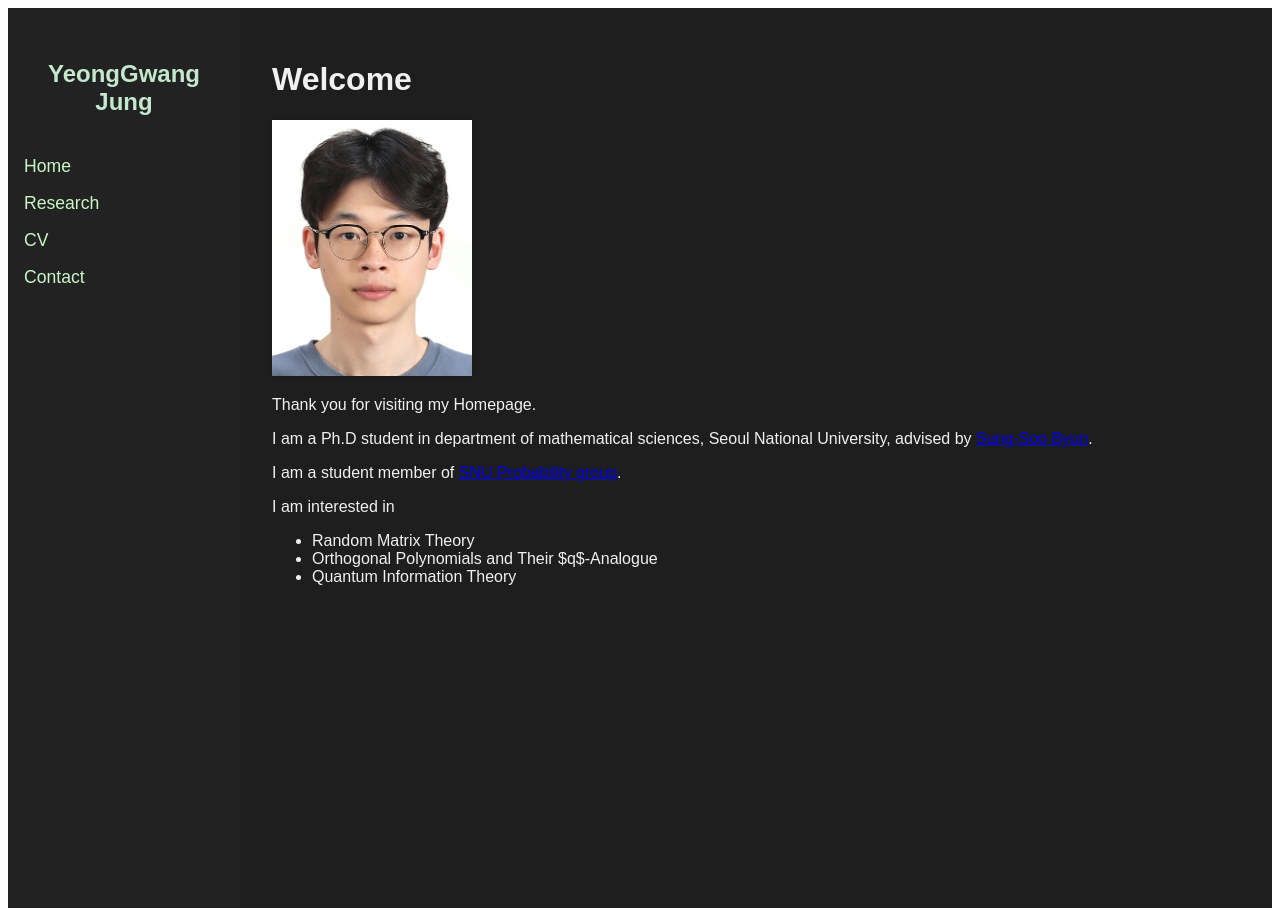
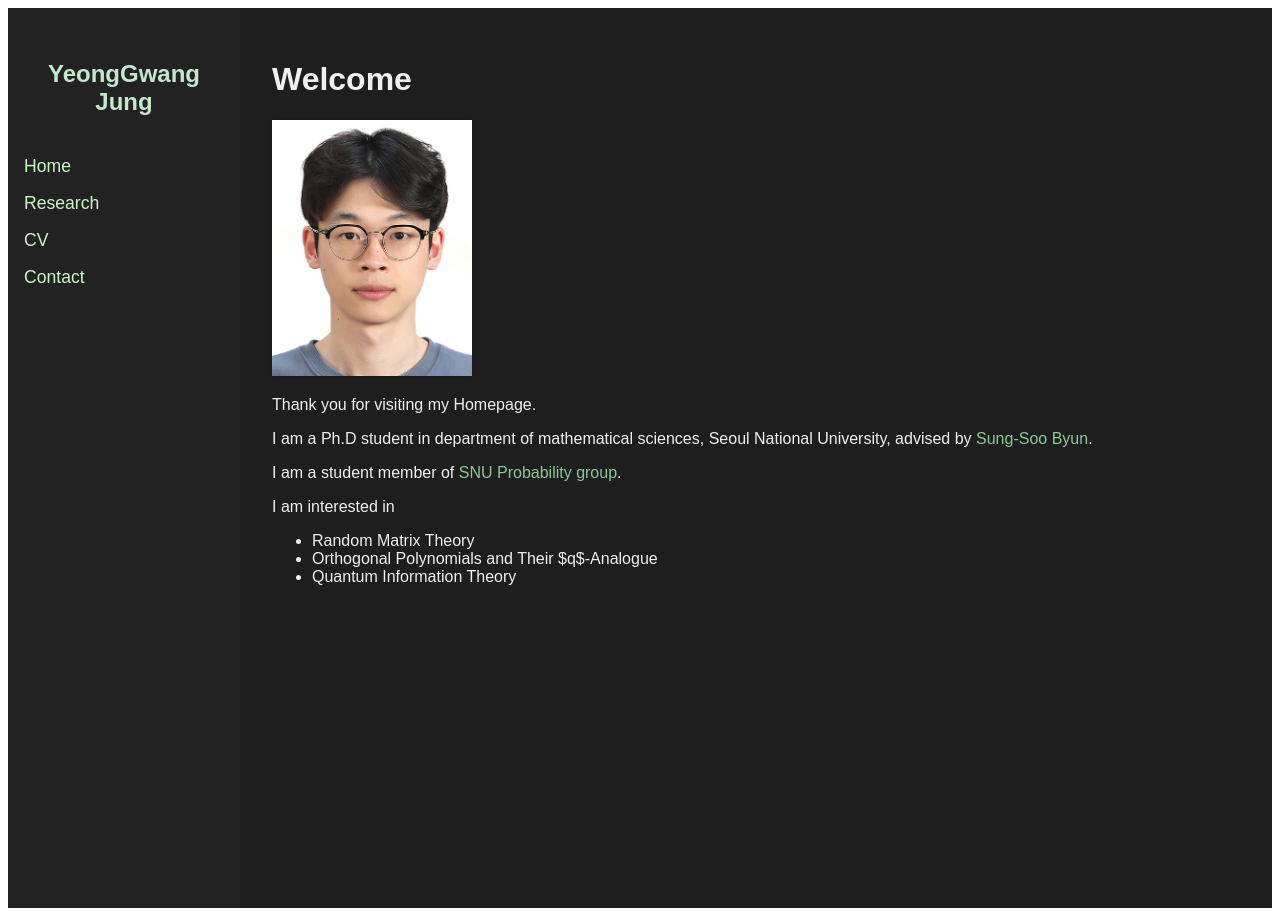
Before and after one commit to y-gJung/y-gJung.github.io, a Jekyll site: the page built from index.md, in a window 1280 px wide. Built offline with Jekyll 4.4.1, drawn with Linux system fonts in a browser that asks for light colours.

Commit message:
Update style.css

```diff
--- a/assets/style.css
+++ b/assets/style.css
@@ -33,6 +33,15 @@
   text-decoration: underline;
 }
 
+a {
+  color: #88c999; /* 예: 짙은 녹색 */
+  text-decoration: none; /* 밑줄 제거 (선택사항) */
+}
+
+a:hover {
+  text-decoration: underline; /* 마우스 올렸을 때 */
+}
+
 a:visited {
   color: #88c999;  /* 방문한 링크도 같은 색 유지 */
 }
```
